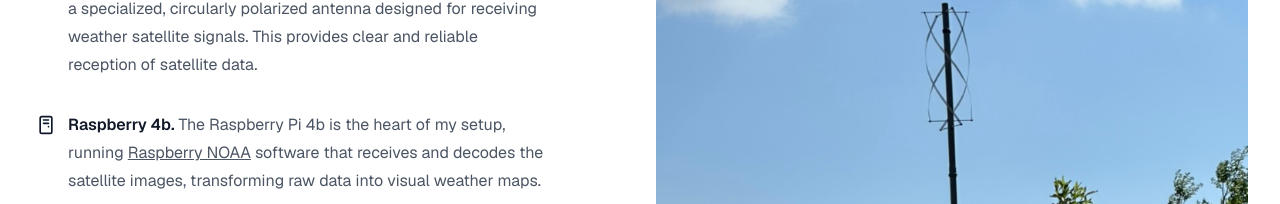
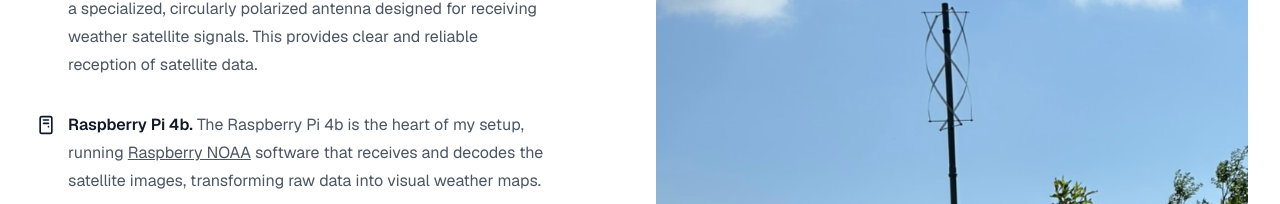
Before and after one commit to perhp/permi, a Next.js app: page /setup in a window 1280 px wide. Shown: the part 406-610 px from the top of the page. Built offline with nearby package versions, Linux system fonts and the light colour scheme.

Commit message:
fix: raspberry name

```diff
--- a/app/setup/page.tsx
+++ b/app/setup/page.tsx
@@ -52,7 +52,7 @@ export default async function Page() {
               <Feature>
                 <FeatureTitle>
                   <PcCase className="absolute top-1 left-1 w-5 h-5 mr-2 text-primary" />
-                  Raspberry 4b.
+                  Raspberry Pi 4b.
                 </FeatureTitle>
                 <FeatureContent>
                   The Raspberry Pi 4b is the heart of my setup, running{" "}
```
